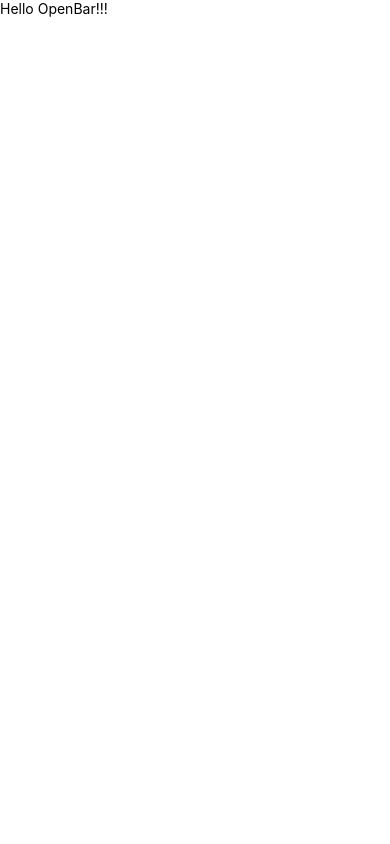
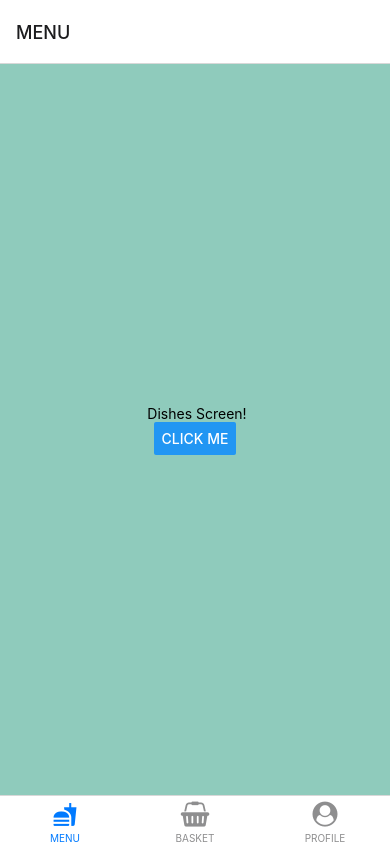
Before and after one commit to buzlan/OceanBar-mobile, a React Native app: screen / in a window 390 px wide. Built offline with nearby package versions, Linux system fonts and the light colour scheme.

Commit message:
Add Screens for bottom navigation tabs

```diff
--- a/App.js
+++ b/App.tsx
@@ -9,6 +9,8 @@
 import React, {useEffect} from 'react';
 import {SafeAreaView, Text} from 'react-native';
 import SplashScreen from 'react-native-splash-screen';
+import {NavigationContainer} from '@react-navigation/native';
+import Tabs from './src/Navigation/tabs';
 
 const App = () => {
   useEffect(() => {
@@ -18,9 +20,9 @@ const App = () => {
   }, []);
 
   return (
-    <SafeAreaView>
-      <Text>Hello OpenBar!!!</Text>
-    </SafeAreaView>
+    <NavigationContainer>
+      <Tabs />
+    </NavigationContainer>
   );
 };
 
--- /dev/null
+++ b/src/Navigation/tabs.tsx
@@ -0,0 +1,60 @@
+import React from 'react';
+import {createBottomTabNavigator} from '@react-navigation/bottom-tabs';
+import BasketScreen from '../Screens/basketScreen';
+import DishesScreen from '../Screens/dishesScreen';
+import ProfileScreen from '../Screens/profileScreen';
+import FAIcon from 'react-native-vector-icons/FontAwesome';
+import MIcon from 'react-native-vector-icons/MaterialIcons';
+
+const Tab = createBottomTabNavigator();
+const menuName = 'MENU';
+const profileName = 'PROFILE';
+const basketName = 'BASKET';
+
+type ScreenNames = "MENU" | "PROFILE" | "BASKET"
+
+type KeyObjValue<T extends string, K> = {
+  [key in T]: K
+}
+
+const Tabs = () => {
+  return (
+    <Tab.Navigator
+      initialRouteName={menuName}
+      screenOptions={({route}) => ({
+        tabBarIcon: ({focused, color, size}) => {
+          let rn  = route.name as ScreenNames;
+          const iconNames: KeyObjValue<ScreenNames, () => React.ReactElement> = {
+            [menuName]: () => (
+              <MIcon
+                name={focused ? 'fastfood' : 'fastfood'}
+                size={size}
+                color={color}
+              />
+            ),
+            [profileName]: () => (
+              <FAIcon
+                name={focused ? 'user-circle' : 'user-circle'}
+                size={size}
+                color={color}
+              />
+            ),
+            [basketName]: () => (
+              <FAIcon
+                name={focused ? 'shopping-basket' : 'shopping-basket'}
+                size={size}
+                color={color}
+              />
+            ),
+          };
+          return iconNames[rn]();
+        },
+      })}>
+      <Tab.Screen name={menuName} component={DishesScreen}></Tab.Screen>
+      <Tab.Screen name={basketName} component={BasketScreen}></Tab.Screen>
+      <Tab.Screen name={profileName} component={ProfileScreen}></Tab.Screen>
+    </Tab.Navigator>
+  );
+};
+
+export default Tabs;
--- /dev/null
+++ b/src/Screens/basketScreen.tsx
@@ -0,0 +1,33 @@
+import { BottomTabScreenProps } from '@react-navigation/bottom-tabs';
+import { ParamListBase } from '@react-navigation/routers';
+import React from 'react';
+import {View, Text, Button, StyleSheet} from 'react-native';
+
+interface Props extends BottomTabScreenProps<ParamListBase>  {
+
+}
+
+const BasketScreen: React.FC<Props> = ({navigation}) => {
+  return (
+    <View style={styles.container}>
+      <Text> BasketScreen!</Text>
+      <Button
+        title="Click me"
+        onPress={() => {
+
+          // alert('Button clicked');
+        }}></Button>
+    </View>
+  );
+};
+
+export default BasketScreen;
+
+const styles = StyleSheet.create({
+  container: {
+    flex: 1,
+    alignItems: 'center',
+    justifyContent: 'center',
+    backgroundColor: '#8fcbbc',
+  },
+});
--- /dev/null
+++ b/src/Screens/dishesScreen.tsx
@@ -0,0 +1,32 @@
+import React from 'react';
+import {View, Text, Button, StyleSheet} from 'react-native';
+import { BottomTabScreenProps } from '@react-navigation/bottom-tabs';
+import { ParamListBase } from '@react-navigation/routers';
+
+interface Props extends BottomTabScreenProps<ParamListBase>  {
+
+}
+
+const DishesScreen : React.FC<Props>= ({navigation}) => {
+  return (
+    <View style={styles.container}>
+      <Text> Dishes Screen!</Text>
+      <Button
+        title="Click me"
+        onPress={() => {
+          // alert('Button clicked');
+        }}></Button>
+    </View>
+  );
+};
+
+export default DishesScreen;
+
+const styles = StyleSheet.create({
+  container: {
+    flex: 1,
+    alignItems: 'center',
+    justifyContent: 'center',
+    backgroundColor: '#8fcbbc',
+  },
+});
--- /dev/null
+++ b/src/Screens/profileScreen.tsx
@@ -0,0 +1,31 @@
+import { BottomTabScreenProps } from '@react-navigation/bottom-tabs';
+import { ParamListBase } from '@react-navigation/native';
+import React from 'react';
+import {View, Text, Button, StyleSheet} from 'react-native';
+interface Props extends BottomTabScreenProps<ParamListBase>  {
+
+}
+
+const ProfileScreen: React.FC<Props> = ({navigation}) => {
+  return (
+    <View style={styles.container}>
+      <Text> Profile Screen!</Text>
+      <Button
+        title="Click me"
+        onPress={() => {
+          // alert('Button clicked');
+        }}></Button>
+    </View>
+  );
+};
+
+export default ProfileScreen;
+
+const styles = StyleSheet.create({
+  container: {
+    flex: 1,
+    alignItems: 'center',
+    justifyContent: 'center',
+    backgroundColor: '#8fcbbc',
+  },
+});
```
Also changed, not shown: package.json (+14 -2 lines), index.tsx (renamed from index.js), 1 other file (tests, documents, lock files or other folders).
